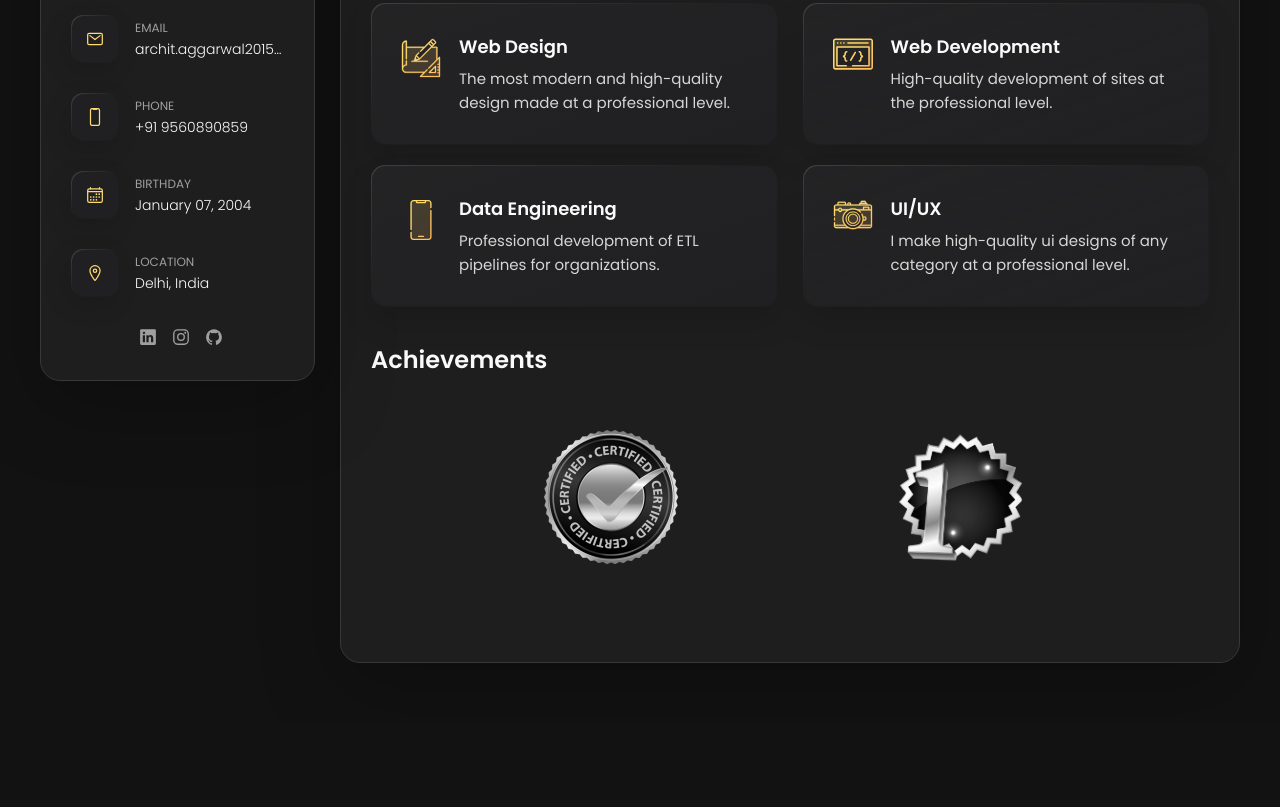
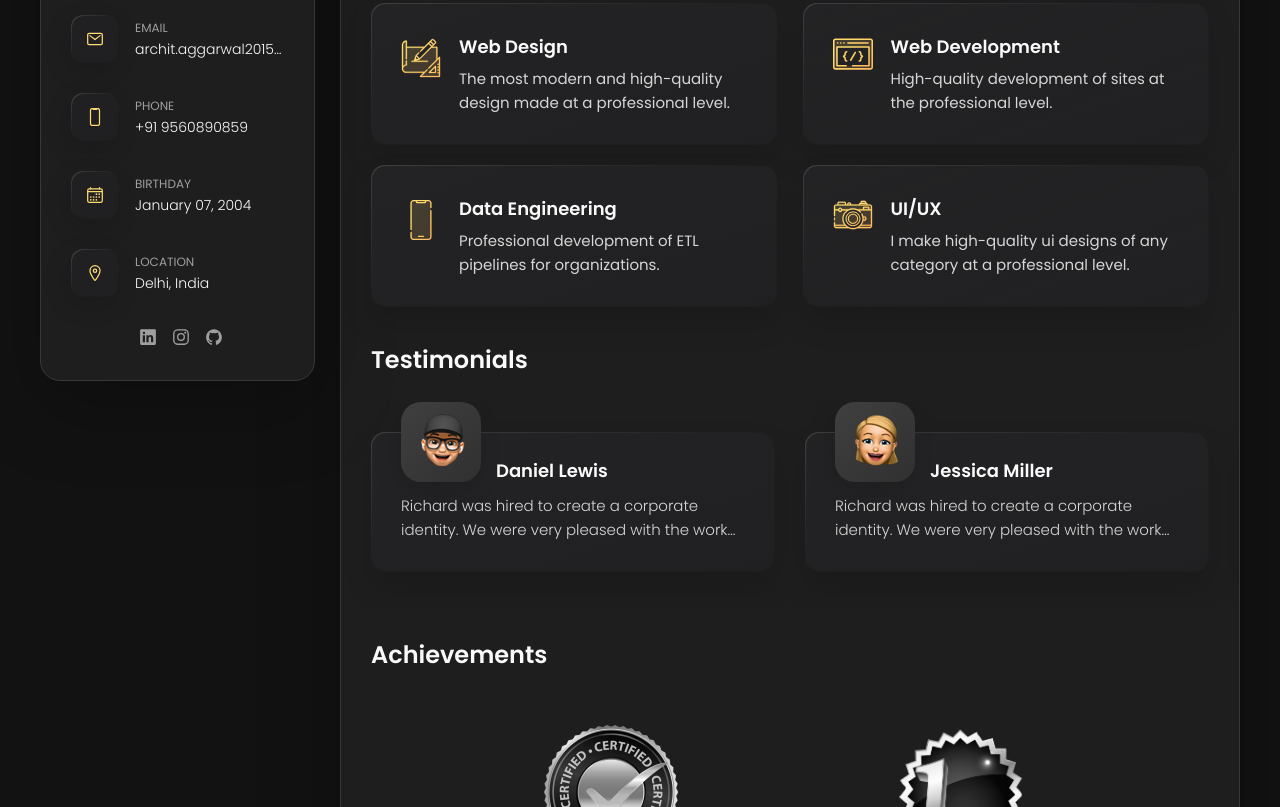
Before and after one commit to Archit-24/My-Portfolio, a plain HTML site: page index.html in a window 1280 px wide. Shown: the part 478-1285 px from the top of the page. Before the commit the page ends 1201 px from the top, so only its background shows below. Drawn offline with nearby package versions, Linux system fonts and the light colour scheme.

Commit message:
Complete

```diff
--- a/index.html
+++ b/index.html
@@ -302,11 +302,9 @@
             </ul>
           </section>
 
-<!--
-          - testimonials
-        -->
+          <!-- - testimonials -->
 
-          <!-- <section class="testimonials">
+          <section class="testimonials">
             <h3 class="h3 testimonials-title">Testimonials</h3>
 
             <ul class="testimonials-list has-scrollbar">
@@ -436,10 +434,10 @@
             </ul>
           </section>
 
-          <!--
-          - testimonials modal
-        -->
-<!--
+
+          <!-- - testimonials modal -->
+
+
           <div class="modal-container" data-modal-container>
             <div class="overlay" data-overlay></div>
 
@@ -478,11 +476,11 @@
                 </div>
               </div>
             </section>
-          </div> -->
+          </div>
 
-          <!--
-          - clients
-        -->
+
+          <!-- - clients -->
+
 
           <section class="clients">
             <h3 class="h3 clients-title">Achievements</h3>
```
